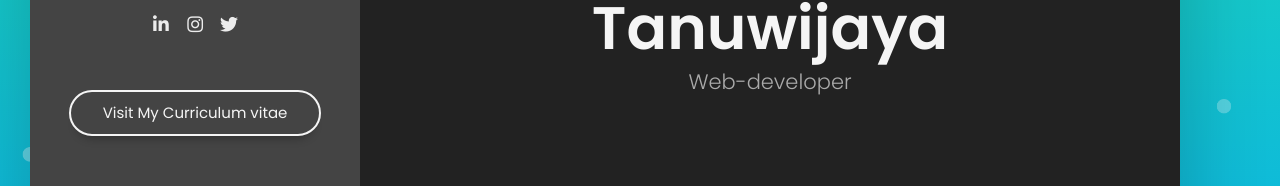
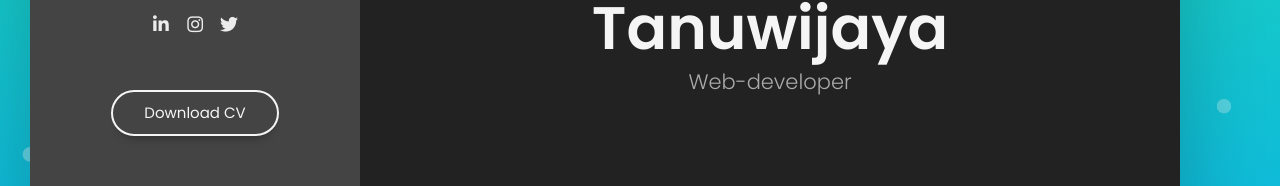
Before and after one commit to Andritanu/portotanu, a plain HTML site: page public/index.html in a window 1280 px wide. Shown: the part 392-578 px from the top of the page. Drawn offline with Linux system fonts and the light colour scheme; some packages are replaced by stand-ins of ours.

Commit message:
change image

```diff
--- a/public/index.html
+++ b/public/index.html
@@ -94,7 +94,8 @@
             </div>
 
             <div class="header-buttons">
-              <a href="https://drive.google.com/drive/folders/1_8USI43ReV6eTj0ngsGX6Rt29MlwRyUA" target="_blank" class="btn btn-primary">Visit My Curriculum vitae</a>
+              <a href="img/cv/Andriansah Tanuwijaya.pdf" class="btn btn-primary">Download CV</a>
+              <!-- <a href="https://drive.google.com/drive/folders/1_8USI43ReV6eTj0ngsGX6Rt29MlwRyUA" target="_blank" class="btn btn-primary">Visit My Curriculum vitae</a> -->
             </div>
 
             <div class="copyrights">© 2020 All rights reserved.</div>
@@ -153,7 +154,7 @@
                   <!-- Personal Information -->
                   <div class="row">
                     <div class="col-xs-12 col-sm-7">
-                      <p>&nbsp&nbsp I am a software developer, especially in Web developement. I can work under pressure and i can work in groups. When i was school, i learn and explore how to develop software. <br>&nbsp&nbsp Starting from making websites, applications and everything related to programming by mastering the programming language, especially in web application.</p>
+                      <p>&nbsp&nbsp I am a software developer, especially in Web developement. I can work under pressure and i can work in groups. When i was school, i learn and explore how to develop software. <br><br>&nbsp&nbsp Starting from making websites, applications and everything related to programming by mastering the programming language, especially in web application.</p>
                     </div>
 
                     <div class="col-xs-12 col-sm-5">
```
Also changed, not shown: 1 other file.
